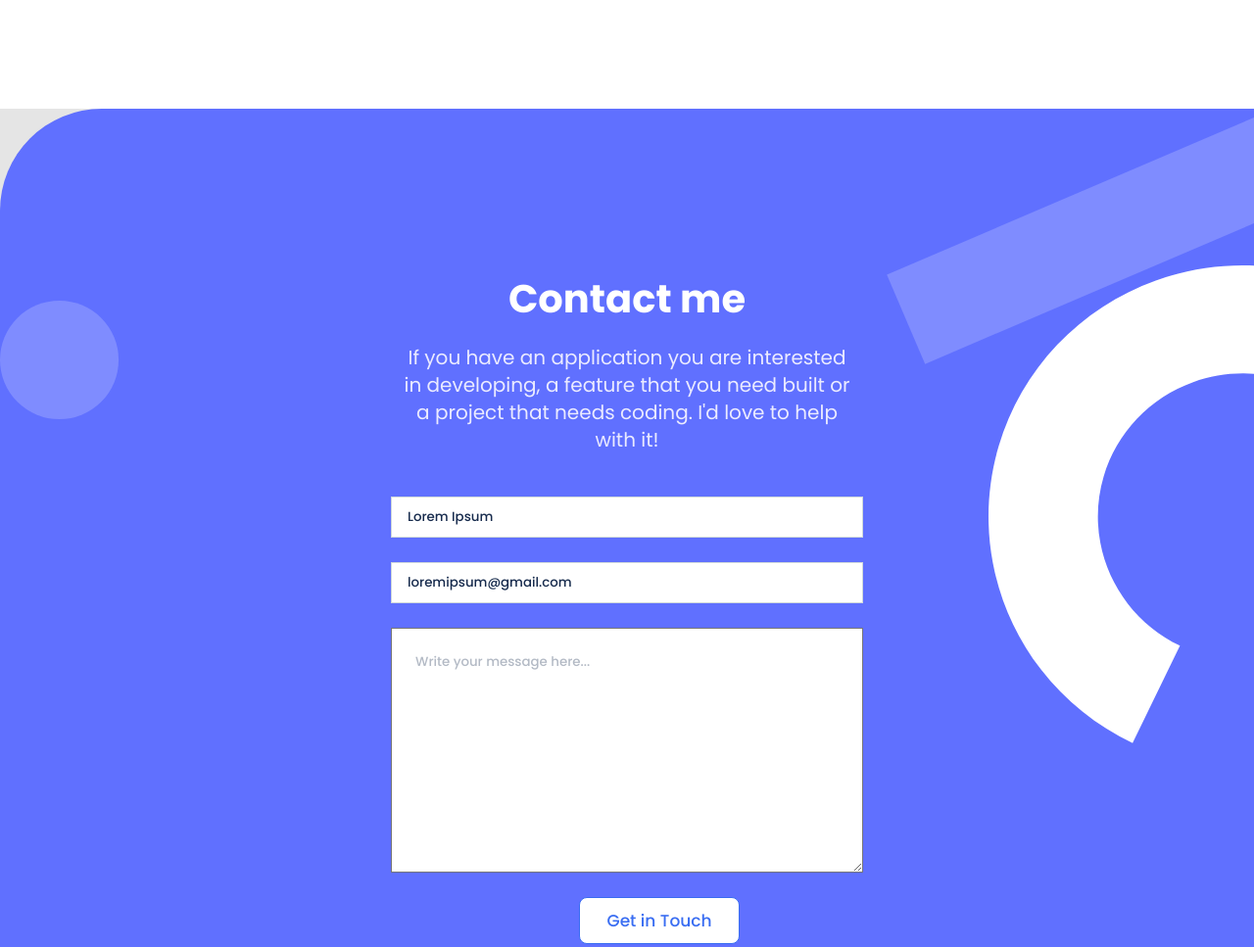
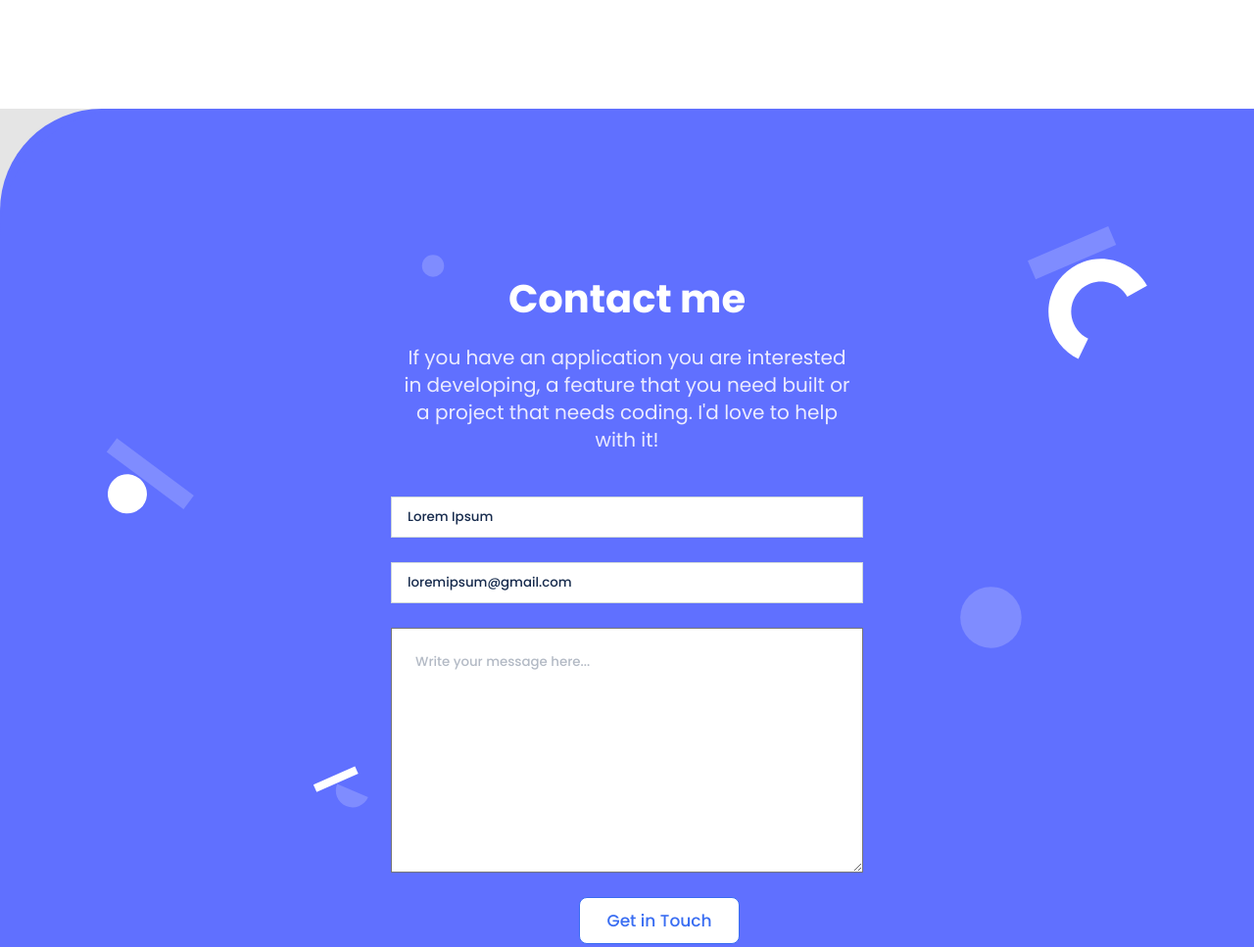
Before and after one commit to fmalgarini/My-portfolio-Project, a website: page index.html in a window 1280 px wide. Shown: the part 3784-4751 px from the top of the page at 98% size. Drawn offline with Linux system fonts and the light colour scheme.

Commit message:
fixed footer background

```diff
--- a/style.css
+++ b/style.css
@@ -541,6 +541,9 @@ textarea::placeholder {
   .presentation-container {
     display: none;
   }
+
+
+
 }
 
 @media only screen and (min-width: 768px) {
@@ -863,17 +866,17 @@ textarea::placeholder {
   }
 
   .footer-desktop {
-    background-image: url(assets/ContactMeBackground.svg);
+    background-image: url(assets/backgraund-footer-desktop.svg);
     background-repeat: no-repeat;
-    background-size: cover;
-    background-position-x: right;
+    background-size: contain;
 
-    /* padding: 15vh 8vw 5vh 8vw; */
-    background-color: rgba(96, 112, 255, 1);
-    border-top-left-radius: 6.5rem;
   }
 
   .form-container {
+    background-image: url(assets/background-inside-footer.svg);
+    background-size: contain;
+    background-position-x: right;
+    background-repeat: no-repeat;
     gap: 20px;
   }
 
```
Also changed, not shown: assets/backgraund-footer-desktop.svg (added), assets/background-inside-footer.svg (added).
